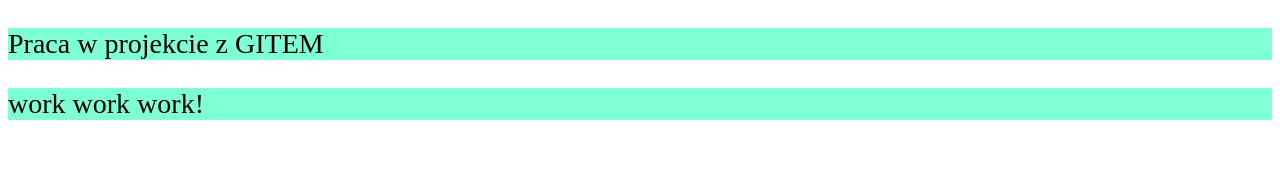
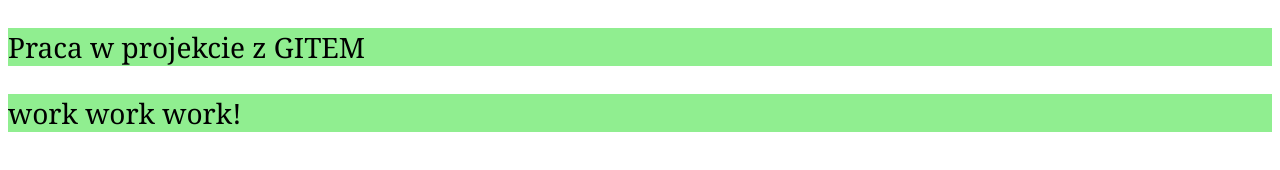
Before and after one commit to konradlaczniak/git_zjazd6, a plain HTML site: page index.html in a window 1280 px wide. Drawn offline with Linux system fonts and the light colour scheme.

Commit message:
new styles added

```diff
--- a/style.css
+++ b/style.css
@@ -1,4 +1,5 @@
 p {
-    background-color: aquamarine;
+    background-color: lightgreen;
     font-size: 28px;
+    font-family: Cambria, Cochin, Georgia, Times, 'Times New Roman', serif;
 }
```
